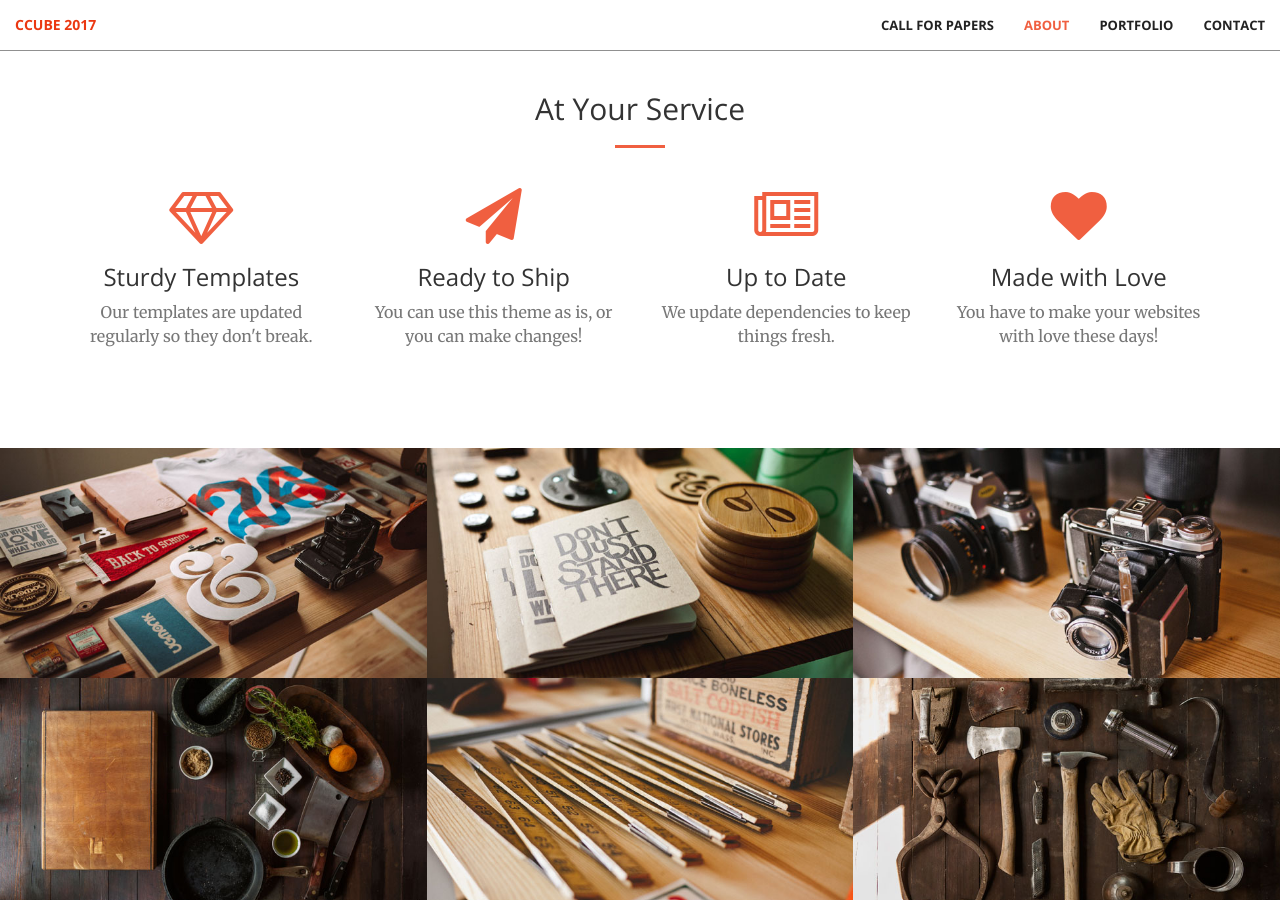
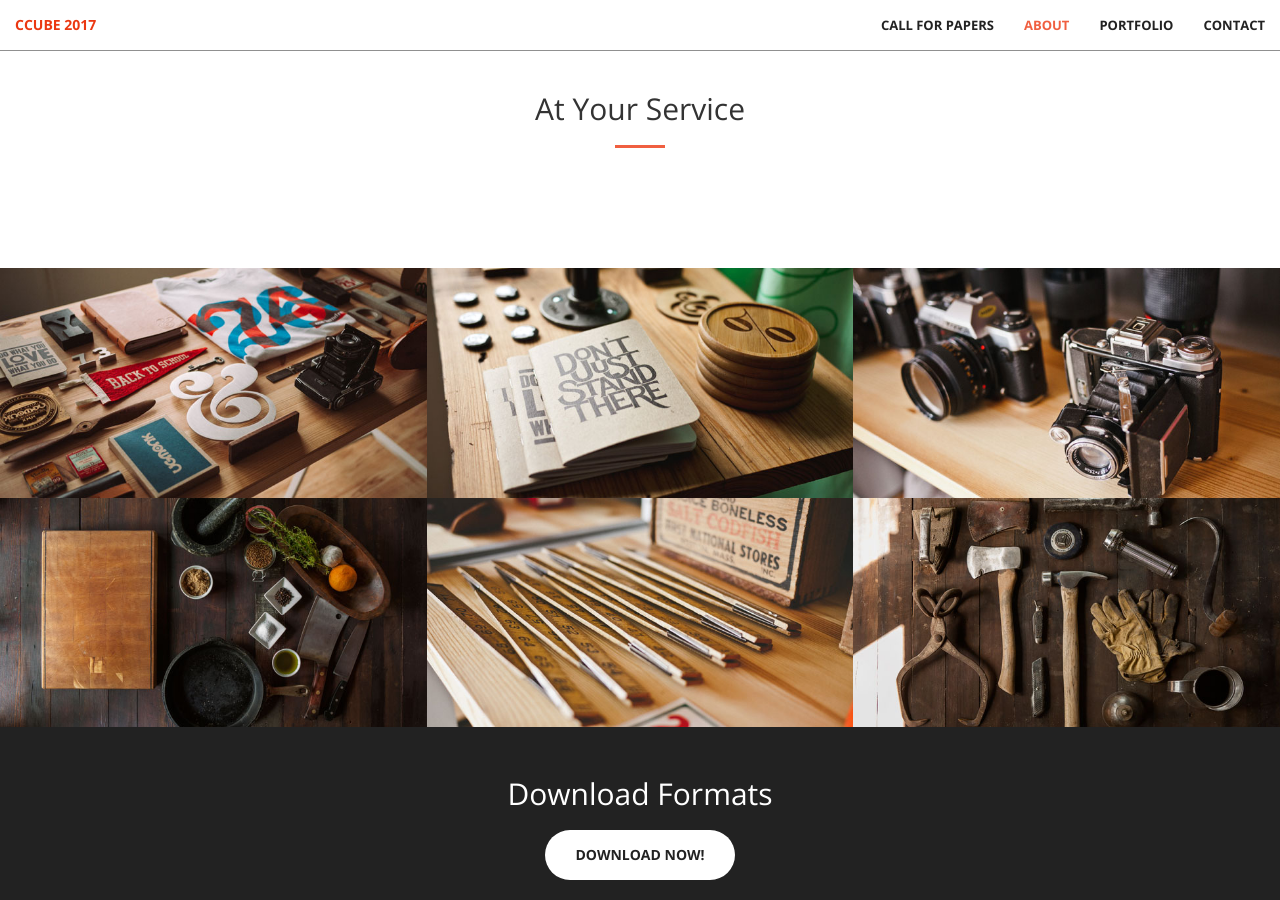
Before and after one commit to YoguBellad/ccube2017, a Jekyll site: the page built from index.html, in a window 1280 px wide and 900 px high, scrolled down 1278 px. Built offline with Jekyll 4.4.1, drawn with Linux system fonts in a browser that asks for light colours; some of the changed text lies outside the part shown.

Commit message:
remove services

```diff
--- a/_includes/header.html
+++ b/_includes/header.html
@@ -3,7 +3,7 @@
         <div class="header-content-inner">
             <h1>International conference on Circuits, Control and Communication</h1>
             <hr>
-           <h3 style="color:white;">15 , 16 December 2017!</h3>
+           <h3 style="color:white;">15 , 16 December 2017</h3>
             <a href="#about" class="btn btn-primary btn-xl page-scroll">Find Out More</a>
         </div>
     </div>
--- a/_includes/services.html
+++ b/_includes/services.html
@@ -7,6 +7,8 @@
             </div>
         </div>
     </div>
+
+<!--
     <div class="container">
         <div class="row">
             <div class="col-lg-3 col-md-6 text-center">
@@ -39,4 +41,6 @@
             </div>
         </div>
     </div>
+
+-->
 </section>
```
